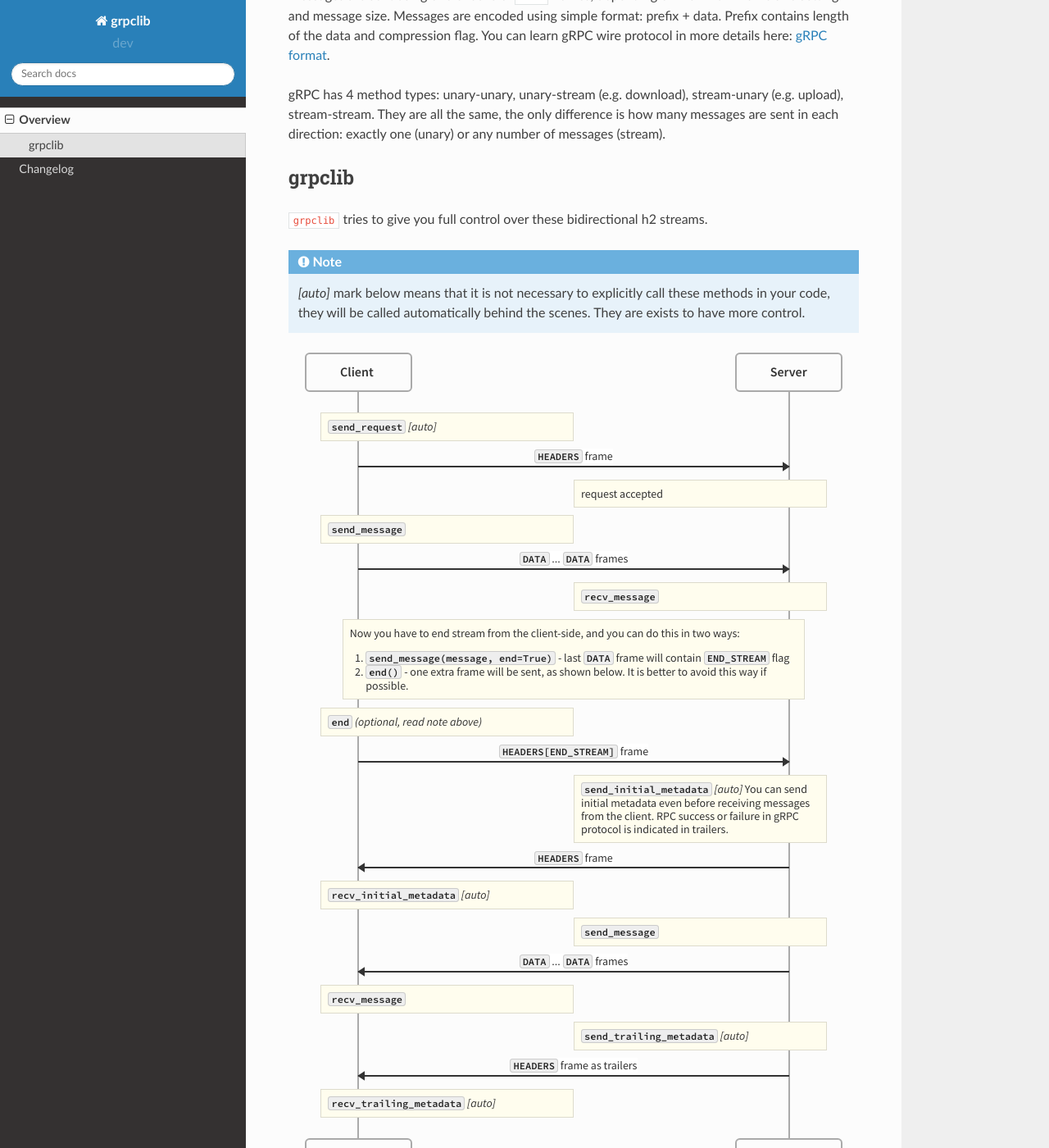
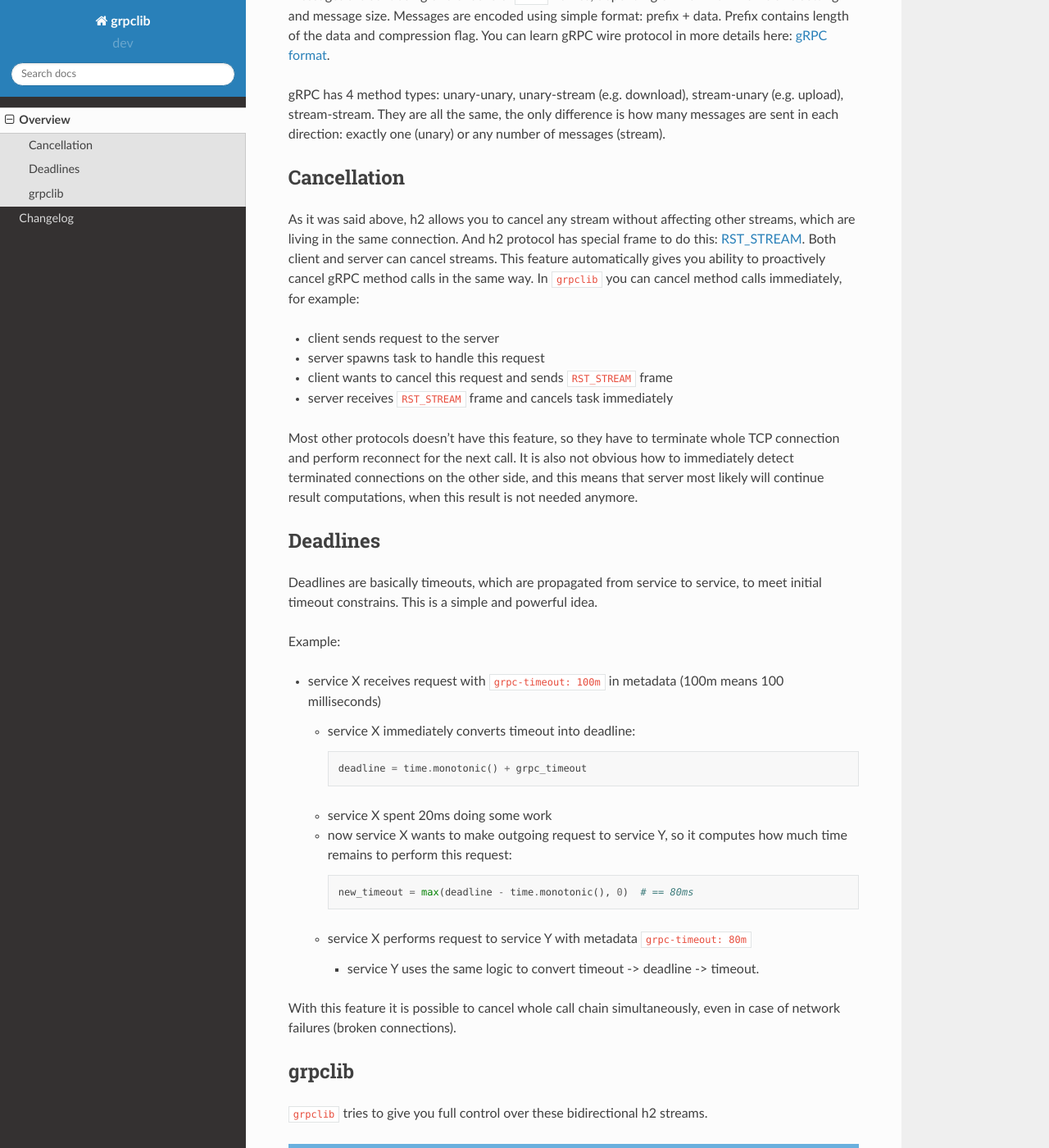
Before and after one commit to vmagamedov/grpclib, a Sphinx documentation site: the page built from docs/overview.rst, in a window 1280 px wide and 1400 px high, scrolled down 706 px. Shown: the whole window at 82% size. Built offline with Sphinx 7.4.7 and the Read the Docs theme 2.0.0, drawn with Linux system fonts in a browser that asks for light colours.

Commit message:
Written about cancellation and deadlines into overview.rst

```diff
--- a/docs/overview.rst
+++ b/docs/overview.rst
@@ -30,13 +30,66 @@ level of extensibility as HTTP has.
 Messages are sent using one or several ``DATA`` frames, depending on maximum
 frame size setting and message size. Messages are encoded using simple format:
 prefix + data. Prefix contains length of the data and compression flag. You
-can learn gRPC wire protocol in more details here:
-`gRPC format <https://github.com/grpc/grpc/blob/master/doc/PROTOCOL-HTTP2.md>`_.
+can learn gRPC wire protocol in more details here: `gRPC format`_.
 
 gRPC has 4 method types: unary-unary, unary-stream (e.g. download),
 stream-unary (e.g. upload), stream-stream. They are all the same, the only
 difference is how many messages are sent in each direction: exactly one (unary)
 or any number of messages (stream).
+
+Cancellation
+~~~~~~~~~~~~
+
+As it was said above, h2 allows you to cancel any stream without affecting other
+streams, which are living in the same connection. And h2 protocol has special
+frame to do this: RST_STREAM_. Both client and server can cancel streams.
+This feature automatically gives you ability to proactively cancel gRPC method
+calls in the same way. In ``grpclib`` you can cancel method calls immediately,
+for example:
+
+- client sends request to the server
+- server spawns task to handle this request
+- client wants to cancel this request and sends ``RST_STREAM`` frame
+- server receives ``RST_STREAM`` frame and cancels task immediately
+
+Most other protocols doesn't have this feature, so they have to terminate
+whole TCP connection and perform reconnect for the next call. It is also not
+obvious how to immediately detect terminated connections on the other side,
+and this means that server most likely will continue result computations, when
+this result is not needed anymore.
+
+Deadlines
+~~~~~~~~~
+
+Deadlines are basically timeouts, which are propagated from service to service,
+to meet initial timeout constrains. This is a simple and powerful idea.
+
+Example:
+
+- service X receives request with ``grpc-timeout: 100m`` in metadata
+  (100m means 100 milliseconds)
+
+  - service X immediately converts timeout into deadline:
+
+    .. code-block:: python
+
+      deadline = time.monotonic() + grpc_timeout
+
+  - service X spent 20ms doing some work
+
+  - now service X wants to make outgoing request to service Y, so it computes
+    how much time remains to perform this request:
+
+    .. code-block:: python
+
+      new_timeout = max(deadline - time.monotonic(), 0)  # == 80ms
+
+  - service X performs request to service Y with metadata ``grpc-timeout: 80m``
+
+    - service Y uses the same logic to convert timeout -> deadline -> timeout.
+
+With this feature it is possible to cancel whole call chain simultaneously,
+even in case of network failures (broken connections).
 
 grpclib
 ~~~~~~~
@@ -54,3 +107,5 @@ grpclib
 .. _multiplexing: http://httpwg.org/specs/rfc7540.html#StreamsLayer
 .. _flow control: http://httpwg.org/specs/rfc7540.html#FlowControl
 .. _HPACK: http://httpwg.org/specs/rfc7541.html
+.. _gRPC format: https://github.com/grpc/grpc/blob/master/doc/PROTOCOL-HTTP2.md
+.. _RST_STREAM: http://httpwg.org/specs/rfc7540.html#RST_STREAM
```
